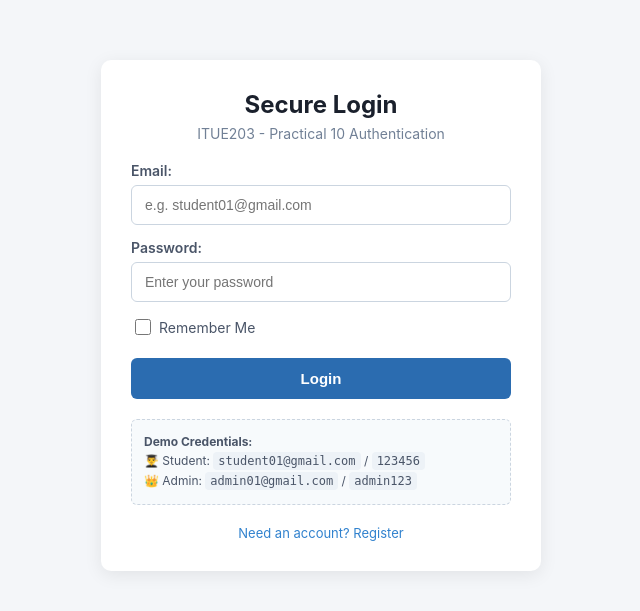
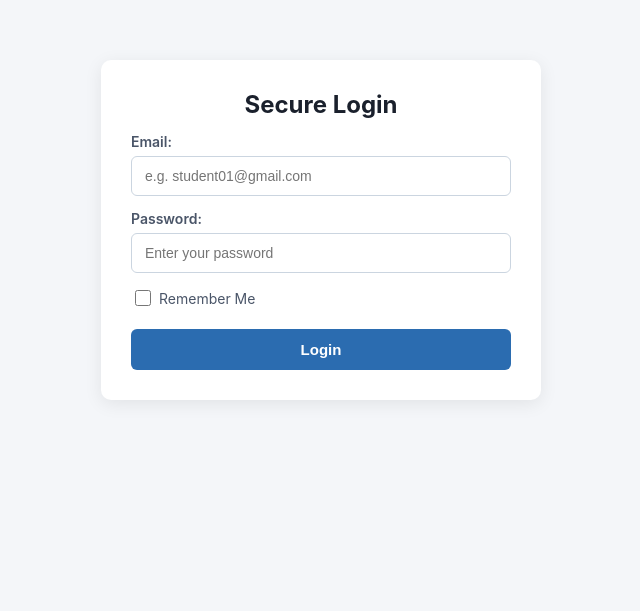
Before and after one commit to fenilfinava/StudentHub, a PHP site: page /login.php in a window 1280 px wide. Shown: the top 611 px of the page, without its empty margins (319-959 px from the left). Run offline with PHP 8.4, Linux system fonts and the light colour scheme.

Commit message:
Clean up login and dashboard UI per practical guidelines

```diff
--- a/Practical-10/dashboard.php
+++ b/Practical-10/dashboard.php
@@ -27,13 +27,12 @@ if ($stmt) {
 <head>
     <meta charset="UTF-8">
     <meta name="viewport" content="width=device-width, initial-scale=1.0">
-    <title>Main Dashboard - Practical 10</title>
+    <title>User Dashboard</title>
     <link rel="stylesheet" href="style.css">
 </head>
 <body>
 <div class="container dashboard-container">
-    <h2>Welcome, <?php echo htmlspecialchars($_SESSION["username"]); ?>!</h2>
-    <p class="subtitle">Main Application Dashboard</p>
+    <h2>Welcome, <?php echo htmlspecialchars($_SESSION["username"]); ?></h2>
 
     <div class="user-card">
         <p><strong>Email:</strong> <?php echo htmlspecialchars($_SESSION["email"]); ?></p>
--- a/Practical-10/login.php
+++ b/Practical-10/login.php
@@ -46,13 +46,12 @@ if (!isset($_SESSION["user_id"]) && isset($_COOKIE["remember_token"])) {
 <head>
     <meta charset="UTF-8">
     <meta name="viewport" content="width=device-width, initial-scale=1.0">
-    <title>Secure Login - Practical 10</title>
+    <title>Secure Login</title>
     <link rel="stylesheet" href="style.css">
 </head>
 <body>
 <div class="container">
     <h2>Secure Login</h2>
-    <p class="subtitle">ITUE203 - Practical 10 Authentication</p>
 
     <?php
     if (isset($_GET["error"])) {
@@ -91,16 +90,6 @@ if (!isset($_SESSION["user_id"]) && isset($_COOKIE["remember_token"])) {
 
         <button type="submit">Login</button>
     </form>
-
-    <div class="demo-box">
-        <strong>Demo Credentials:</strong><br>
-        👨‍🎓 Student: <code>student01@gmail.com</code> / <code>123456</code><br>
-        👑 Admin: <code>admin01@gmail.com</code> / <code>admin123</code>
-    </div>
-
-    <div class="footer-links">
-        <a href="../Practical-9/register.php">Need an account? Register</a>
-    </div>
 </div>
 </body>
 </html>
```
